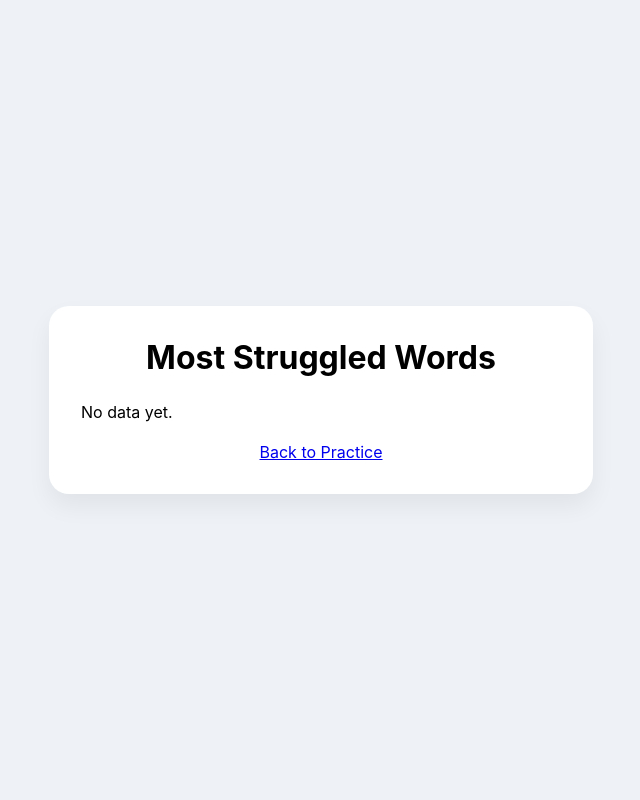
After one commit to bbaransahin/pronuncify, a Flask app: page /profile in a window 1280 px wide. The commit adds this page. Shown: the whole page, without its empty margins (319-959 px from the left). Run offline with Flask 3, Linux system fonts and the light colour scheme.

Commit message:
Track struggled words and profile page

```diff
--- a/app.py
+++ b/app.py
@@ -3,7 +3,15 @@ import tempfile
 import logging
 import re
 import collections
-from flask import Flask, render_template, request, jsonify
+from flask import (
+    Flask,
+    render_template,
+    request,
+    jsonify,
+    session,
+    redirect,
+    url_for,
+)
 from dotenv import load_dotenv
 from pathlib import Path
 from faster_whisper import WhisperModel
@@ -17,6 +25,7 @@ load_dotenv(dotenv_path=Path(__file__).with_name(".env"))
 whisper_model = WhisperModel("base.en", device="cpu", compute_type="int8")
 
 app = Flask(__name__)
+app.secret_key = os.getenv("FLASK_SECRET_KEY", "dev-secret")
 
 # Configure logging to file for debugging
 logging.basicConfig(
@@ -104,6 +113,9 @@ sentence_queue = SentenceQueue()
 # Initialize Epitran G2P for English
 g2p = FliteT2P()
 
+# Confidence threshold below which a word is considered "struggled"
+CONF_THRESHOLD = 0.6
+
 
 def transcribe_audio(audio_path: str):
     """Transcribe the full audio file and return words with probabilities."""
@@ -136,6 +148,13 @@ def home():
     return render_template("index.html")
 
 
+@app.route("/profile")
+def profile():
+    counts = session.get("struggle_counts", {})
+    words = sorted(counts.items(), key=lambda x: x[1], reverse=True)[:10]
+    return render_template("profile.html", words=words)
+
+
 @app.route("/transcribe", methods=["POST"])
 def transcribe():
     file = request.files["audio"]  # speech.webm
@@ -146,6 +165,17 @@ def transcribe():
         text, words = transcribe_audio(tmp.name)
         os.remove(tmp.name)
 
+    # Track struggled words in session
+    struggled = [
+        w["clean"]
+        for w in words
+        if w.get("prob") is not None and w["clean"] and w["prob"] < CONF_THRESHOLD
+    ]
+    counts = session.get("struggle_counts", {})
+    for w in struggled:
+        counts[w] = counts.get(w, 0) + 1
+    session["struggle_counts"] = counts
+
     logger.info("Transcription completed")
 
     return jsonify({"text": text, "words": words})
@@ -153,7 +183,39 @@ def transcribe():
 
 @app.route("/random-sentence")
 def random_sentence():
-    sentence = sentence_queue.next()
+    counts = session.get("struggle_counts", {})
+    top_words = [
+        w for w, _ in sorted(counts.items(), key=lambda x: x[1], reverse=True)[:10]
+    ]
+
+    sentence = None
+    if top_words:
+        api_key = os.getenv("OPENAI_API_KEY")
+        if api_key:
+            client = openai.OpenAI(api_key=api_key)
+            prompt = (
+                "Provide one short English sentence for pronunciation practice. "
+                "Avoid rhymes or nonsense. Do not add introductions. "
+                "Try to include these words: " + ", ".join(top_words) + "."
+            )
+            try:
+                resp = client.chat.completions.create(
+                    model="gpt-3.5-turbo",
+                    messages=[{"role": "system", "content": prompt}],
+                    max_tokens=25,
+                    temperature=0.9,
+                    presence_penalty=1.0,
+                    frequency_penalty=0.5,
+                )
+                text = resp.choices[0].message.content.strip()
+                sentence = re.sub(r"^\s*\d+[.)-]?\s*", "", text).strip("- \t")
+                if not re.search(r"[.!?]\s*$", sentence):
+                    sentence += "."
+            except Exception:
+                logger.exception("Failed to generate custom sentence")
+
+    if not sentence:
+        sentence = sentence_queue.next()
     if not sentence:
         with open("static/sentences.txt", "r", encoding="utf-8") as f:
             lines = [line.strip() for line in f if line.strip()]
--- a/templates/index.html
+++ b/templates/index.html
@@ -139,6 +139,9 @@
 
     <pre id="transcript"></pre>
     <div id="comparison"></div>
+    <div style="margin-top:1rem;">
+      <a href="/profile">View Profile</a>
+    </div>
   </div>
 
 <script>
--- /dev/null
+++ b/templates/profile.html
@@ -0,0 +1,47 @@
+<!DOCTYPE html>
+<html lang="en">
+<head>
+<meta charset="UTF-8" />
+<meta name="viewport" content="width=device-width,initial-scale=1.0" />
+<title>User Profile</title>
+<style>
+  body {
+    font-family: "Inter", system-ui, sans-serif;
+    background: #eef2f6;
+    display: flex;
+    flex-direction: column;
+    align-items: center;
+    justify-content: center;
+    min-height: 100vh;
+    margin: 0;
+  }
+  .card {
+    background: #fff;
+    padding: 2rem;
+    border-radius: 20px;
+    box-shadow: 0 12px 24px rgba(0,0,0,.06);
+    width: min(100%, 480px);
+  }
+  h1 {
+    margin-top: 0;
+    text-align: center;
+  }
+  ul { list-style: none; padding: 0; }
+  li { padding: .25rem 0; }
+  .back { margin-top: 1rem; text-align: center; }
+</style>
+</head>
+<body>
+  <div class="card">
+    <h1>Most Struggled Words</h1>
+    <ul>
+      {% for word, count in words %}
+      <li>{{ word }} - {{ count }}</li>
+      {% else %}
+      <li>No data yet.</li>
+      {% endfor %}
+    </ul>
+    <div class="back"><a href="/">Back to Practice</a></div>
+  </div>
+</body>
+</html>
```
